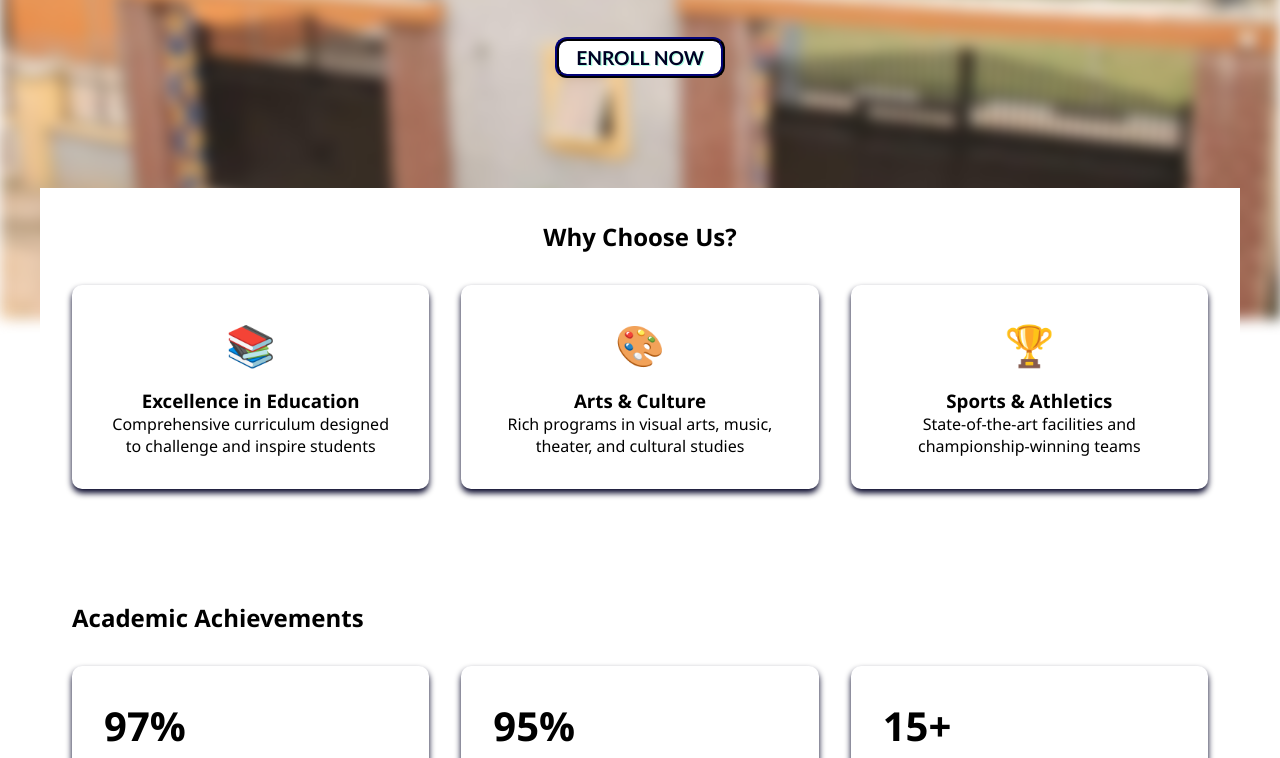
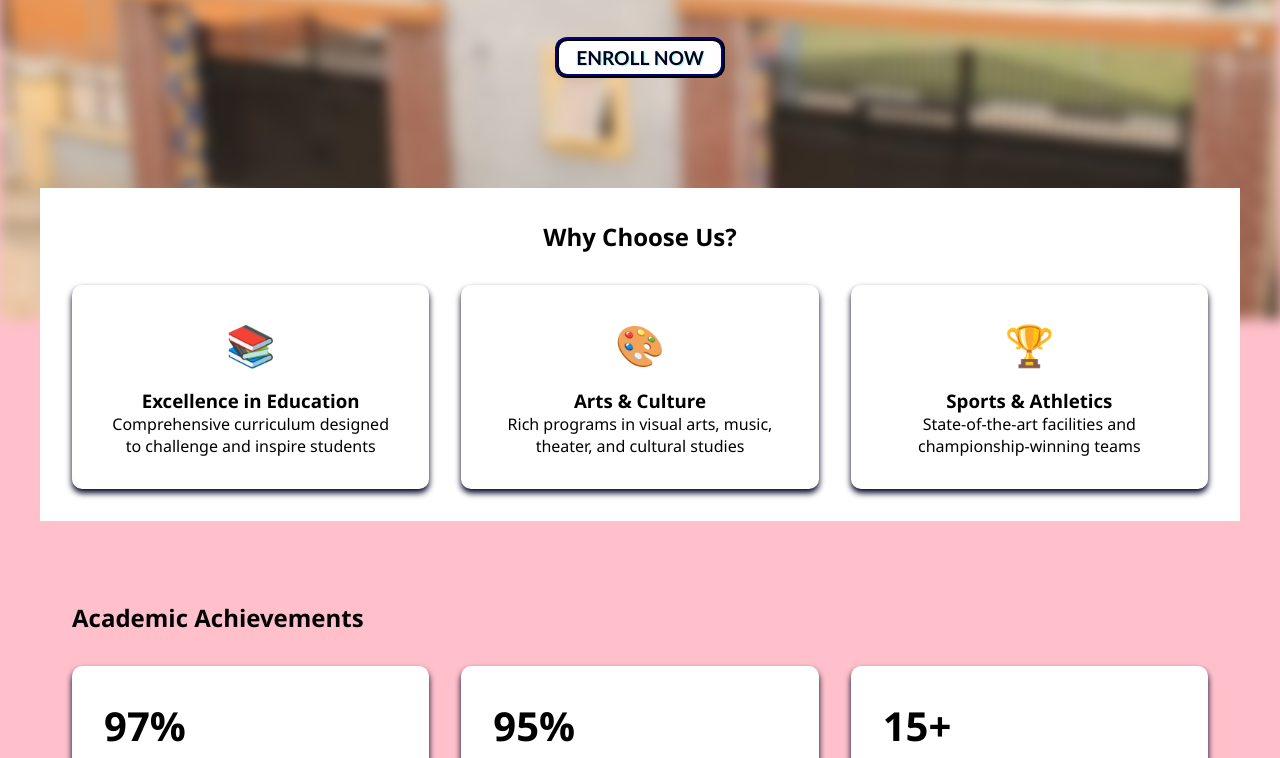
Before and after one commit to Marxxee/MONARCH, a website: page index.html in a window 1280 px wide. Shown: the part 481-1239 px from the top of the page. Drawn offline with Linux system fonts and the light colour scheme.

Commit message:
Test custom CSS

```diff
--- a/CSS/style.css
+++ b/CSS/style.css
@@ -7,6 +7,7 @@
   body {
     /* line-height: 1.6; */
     background-color: white;
+    background-color: pink !important ;
   }
 
   .header {
```
